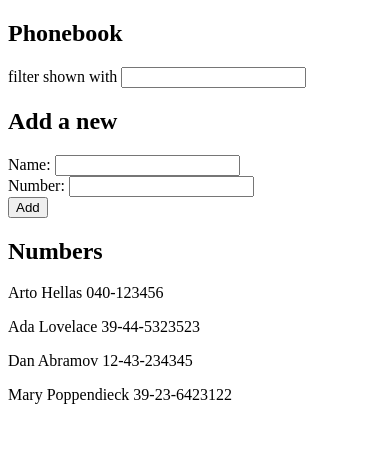
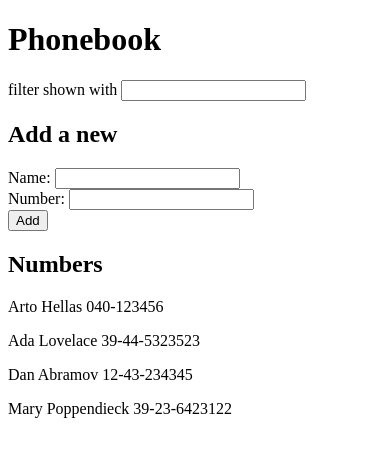
Before and after one commit to ToYzY9/part2, a React (Vite) app in the folder phonebook/: page / in a window 390 px wide. Shown: the top 456 px of the page. Built offline with nearby package versions, Linux system fonts and the light colour scheme.

Commit message:
phonebook, étape 5 - Terminer

```diff
--- a/phonebook/src/App.jsx
+++ b/phonebook/src/App.jsx
@@ -1,10 +1,44 @@
 import { useState } from "react";
 
+const Filter = ({ search, handleSearch }) => {
+    return (
+        <div>
+            filter shown with <input value={search} onChange={handleSearch} />
+        </div>
+    );
+};
 const Person = ({ person }) => {
     return (
         <p>
             {person.name} {person.number}
         </p>
+    );
+};
+const Persons = ({ listPersons }) => {
+    return listPersons.map((person) => {
+        return <Person key={person.id} person={person} />;
+    });
+};
+
+const PersonForm = ({
+    addName,
+    newName,
+    newNumber,
+    handleName,
+    handleNumber,
+}) => {
+    return (
+        <form onSubmit={addName}>
+            <div>
+                Name: <input value={newName} onChange={handleName} />
+            </div>
+            <div>
+                Number: <input value={newNumber} onChange={handleNumber} />
+            </div>
+            <div>
+                <button type="submit">Add</button>
+            </div>
+        </form>
     );
 };
 
@@ -20,7 +54,12 @@ const App = () => {
     const [search, setSearch] = useState("");
 
     const uniquePersons = persons.filter((person, index) => {
-        return index === persons.findIndex((pers) => person.name === pers.name);
+        return (
+            index ===
+            persons.findIndex(
+                (pers) => person.name.toLowerCase() === pers.name.toLowerCase()
+            )
+        );
     });
 
     const searchPersons = (pArr, pQuery) => {
@@ -38,52 +77,46 @@ const App = () => {
         };
 
         uniquePersons.map((person) => {
-            if (newPerson.name === person.name) {
-                alert(`${newPerson.name} is already added to phonebook`);
+            if (newPerson.name.toLowerCase() === person.name.toLowerCase()) {
+                return alert(`${newPerson.name} is already added to phonebook`);
             } else {
-                setPersons(persons.concat(newPerson));
-                setNewName("");
-                setNewNumber("");
+                return (
+                    setPersons(persons.concat(newPerson)),
+                    setNewName(""),
+                    setNewNumber("")
+                );
             }
         });
+    };
+
+    const handleName = (e) => {
+        setNewName(e.target.value);
+    };
+
+    const handleNumber = (e) => {
+        setNewNumber(e.target.value);
+    };
+
+    const handleSearch = (e) => {
+        setSearch(e.target.value);
     };
 
     const listPersons = searchPersons(uniquePersons, search);
 
     return (
         <div>
-            <h2>Phonebook</h2>
-            <div>
-                filter shown with{" "}
-                <input
-                    value={search}
-                    onChange={(e) => setSearch(e.target.value)}
-                />
-            </div>
+            <h1>Phonebook</h1>
+            <Filter search={search} handleSearch={handleSearch} />
             <h2>Add a new</h2>
-            <form onSubmit={addName}>
-                <div>
-                    Name:{" "}
-                    <input
-                        value={newName}
-                        onChange={(e) => setNewName(e.target.value)}
-                    />
-                </div>
-                <div>
-                    Number:{" "}
-                    <input
-                        value={newNumber}
-                        onChange={(e) => setNewNumber(e.target.value)}
-                    />
-                </div>
-                <div>
-                    <button type="submit">Add</button>
-                </div>
-            </form>
+            <PersonForm
+                addName={addName}
+                newName={newName}
+                newNumber={newNumber}
+                handleName={handleName}
+                handleNumber={handleNumber}
+            />
             <h2>Numbers</h2>
-            {listPersons.map((person) => {
-                return <Person key={person.id} person={person} />;
-            })}
+            <Persons listPersons={listPersons} />
         </div>
     );
 };
```
